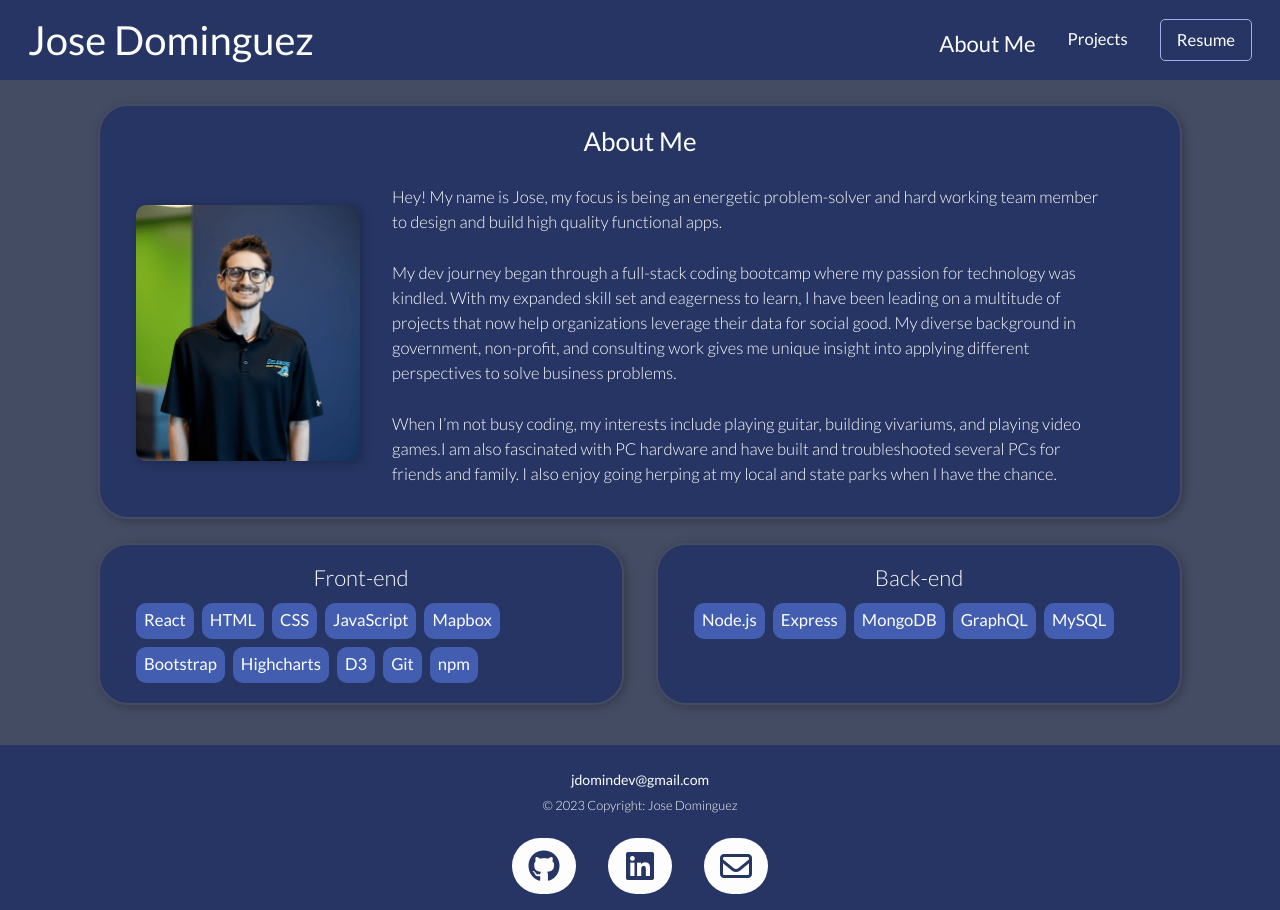
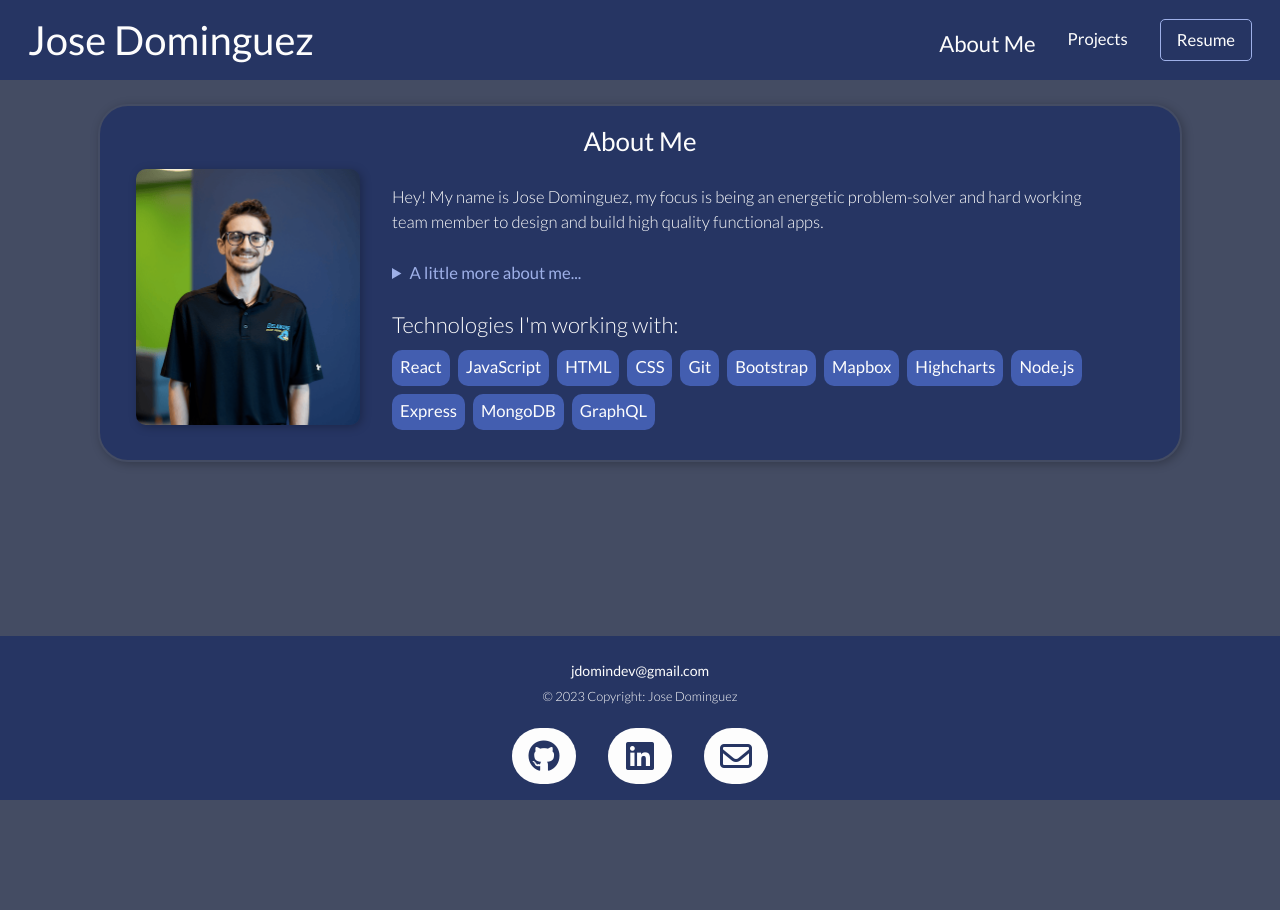
Before and after one commit to jdomindev/portfolio, a React (Vite) app: page /about in a window 1280 px wide. After the commit the page ends 800 px from the top, so only its background shows below. Built offline with nearby package versions, Linux system fonts and the light colour scheme.

Commit message:
updated about page bio, edited info.js project descriptions

```diff
--- a/src/data/info.js
+++ b/src/data/info.js
@@ -1,9 +1,13 @@
 export const info = {
   tech: {
-    frontend: [
+    skills: [
       {
         icon: "fa-brands fa-react",
         name: "React",
+      },
+      {
+        icon: "fa-brands fa-square-js",
+        name: "JavaScript",
       },
       {
         icon: "fa-brands fa-html5",
@@ -14,12 +18,8 @@ export const info = {
         name: "CSS",
       },
       {
-        icon: "fa-brands fa-square-js",
-        name: "JavaScript",
-      },
-      {
-        icon: "fa-brands fa-square-js",
-        name: "Mapbox",
+        icon: "fa-brands fa-git-alt",
+        name: "Git",
       },
       {
         icon: "fa-brands fa-square-js",
@@ -27,28 +27,20 @@ export const info = {
       },
       {
         icon: "fa-brands fa-square-js",
+        name: "Mapbox",
+      },
+
+      {
+        icon: "fa-brands fa-square-js",
         name: "Highcharts",
       },
-      {
-        icon: "fa-brands fa-square-js",
-        name: "D3",
-      },
-      {
-        icon: "fa-brands fa-git-alt",
-        name: "Git",
-      },
-      {
-        icon: "fa-brands fa-npm",
-        name: "npm",
-      },
-    ],
-    backend: [
       {
         icon: "fa-brands fa-node-js",
         name: "Node.js",
       },
+
       {
-        icon: "fa-brands fa-node-js",
+        icon: "fa-brands fa-npm",
         name: "Express",
       },
       {
@@ -59,13 +51,35 @@ export const info = {
         icon: "fa-brands fa-node-js",
         name: "GraphQL",
       },
-      {
-        icon: "fa-brands fa-node-js",
-        name: "MySQL",
-      },
     ],
   },
   projects: [
+    {
+      title: "Ecommerce Store Template",
+      type: "Personal Project",
+      role: "Designer | Developer",
+      date: "2023",
+      image: "ecommerce.png",
+      description:
+        "MERN stack ecommerce app where users can add items to their cart and checkout utilizing Stripe's API. Intended to be a reusable template for those who may want to add their own products.",
+      tech: [
+        "HTML",
+        "CSS",
+        "JS",
+        "React",
+        "React Router",
+        "React Bootstrap",
+        "Bootstrap",
+        "Node.js",
+        "Express",
+        "MongoDB",
+        "GraphQL",
+        "REST APIs",
+        "Cloudflare",
+      ],
+      repoLink: "https://github.com/jdomindev/ecommerce-react",
+      deployedLink: "",
+    },
     {
       title: "The WRK Group's Social Impact",
       type: "Employer: Tech Impact",
@@ -73,7 +87,7 @@ export const info = {
       date: "2023",
       image: "wrk-group.png",
       description:
-        "Data dashboard built for The WRK Group to quantify and illustrate their social impact across various domains such as housing, education, and safety.",
+        "Data visualization dashboard built for The WRK Group to quantify and illustrate their social impact across various domains such as housing, education, and safety.",
       tech: [
         "HTML",
         "CSS",
@@ -88,31 +102,31 @@ export const info = {
       repoLink: "https://github.com/de-data-lab/WRK-react",
       deployedLink: "https://wrk-group-social-impact.pages.dev/",
     },
-    {
-      title: "Tandem Fandom",
-      type: "Academic Project",
-      role: "Designer | Developer",
-      date: "2022",
-      image: "tandem.png",
-      description:
-        "MERN stack app designed for those seeking to find and match with users with similar fandom interests. Created back-end by combining a Node.js/Express.js server and MongoDB/GraphQL database and query language. Utilized a React front-end supplemented with bootstrap, react-bootstrap, and react router.",
-      tech: [
-        "HTML",
-        "CSS",
-        "JS",
-        "React",
-        "React Router",
-        ,
-        "Node.js",
-        "Express",
-        "MongoDB",
-        "GraphQL",
-        "Bootstrap",
-        "JWT"
-      ],
-      repoLink: "https://github.com/jdomindev/tandemfandom",
-      deployedLink: "https://thawing-island-96191.herokuapp.com/",
-    },
+    // {
+    //   title: "Tandem Fandom",
+    //   type: "Academic Project",
+    //   role: "Designer | Developer",
+    //   date: "2022",
+    //   image: "tandem.png",
+    //   description:
+    //     "MERN stack app designed for those seeking to find and match with users with similar fandom interests. Created back-end by combining a Node.js/Express.js server and MongoDB/GraphQL database and query language. Utilized a React front-end supplemented with bootstrap, react-bootstrap, and react router.",
+    //   tech: [
+    //     "HTML",
+    //     "CSS",
+    //     "JS",
+    //     "React",
+    //     "React Router",
+    //     ,
+    //     "Node.js",
+    //     "Express",
+    //     "MongoDB",
+    //     "GraphQL",
+    //     "Bootstrap",
+    //     "JWT"
+    //   ],
+    //   repoLink: "https://github.com/jdomindev/tandemfandom",
+    //   deployedLink: "https://thawing-island-96191.herokuapp.com/",
+    // },
     {
       title: "Game Getter",
       type: "Academic Project",
--- a/src/pages/About.jsx
+++ b/src/pages/About.jsx
@@ -8,13 +8,15 @@ function About() {
       <div className="main-card">
         <h2 className="about-header">About Me</h2>
         <div className="about-layout">
-          <img className="img" src="./profile.png" alt="Jose Dominguez"></img>
+          <img className="img" src="/images/profile.png" alt="Jose Dominguez"></img>
           <div>
             <p className="about-text">
-              Hey! My name is Jose, my focus is being an energetic
+              Hey! My name is Jose Dominguez, my focus is being an energetic
               problem-solver and hard working team member to design and build
               high quality functional apps.
             </p>
+            <details>
+              <summary className="about-text"><strong>A little more about me...</strong></summary>
               <p className="about-text">
                 My dev journey began through a full-stack coding bootcamp where my
                 passion for technology was kindled. With my expanded skill set and eagerness to learn, I have been leading on a multitude of projects that now help
@@ -25,20 +27,16 @@ function About() {
               </p>
               <p className="about-text">
                 When I’m not busy coding, my interests include playing guitar,
-              building vivariums, and playing video games.I am also fascinated
-              with PC hardware and have built and troubleshooted several PCs for
+                building vivariums, and playing video games. I am also fascinated
+                with computer hardware and have built and troubleshooted several PCs for
                 friends and family. I also enjoy going herping at my local and
                 state parks when I have the chance.
               </p>
-          </div>
-        </div>
-      </div>
-      {/* Skills */}
-      <div className="skills-container">
-        <div className="main-card main-card-width">
-          <h3 className="about-subheader">Front-end</h3>
+            </details>
+            <div className="about-text">
+              <h3 className="about-subheader">Technologies I'm working with:</h3>
               <div className="tech-container">
-            {info.tech.frontend.map((item) => {
+                {info.tech.skills.map((item) => {
                   return (
                     <div className="tech-tag">
                       {/* <i className={`${item.icon} fa-fw icon-size`}></i> */}
@@ -48,17 +46,8 @@ function About() {
                 })}
               </div>
             </div>
-        <div className="main-card main-card-width">
-          <h3 className="about-subheader">Back-end</h3>
-          <div className="tech-container">
-            {info.tech.backend.map((item) => {
-              return (
-                <div className="tech-tag">
-                  {/* <i className={`${item.icon} fa-fw icon-size`}></i> */}
-                  <h3 className="tech-name">{item.name}</h3>
-                </div>
-              );
-            })}
+
+
           </div>
         </div>
       </div>
--- a/src/pages/Landing.jsx
+++ b/src/pages/Landing.jsx
@@ -5,7 +5,7 @@ function Landing() {
   return (
     <section className="container">
         <div className="image-container">
-            <img className="img-landing" src="/profile.png" alt="Jose Dominguez"></img>
+            <img className="img-landing" src="images/profile.png" alt="Jose Dominguez"></img>
             <div>
                 <h1 className="landing-header">Jose Dominguez</h1>
                 <h2 className="landing-subheader">Web Developer</h2>
--- a/src/styles/about.css
+++ b/src/styles/about.css
@@ -23,7 +23,6 @@
 }
 
 .about-subheader {
-  text-align: center;
   font-size: var(--font-size-lg);
   font-weight: 300;
 }
@@ -39,9 +38,27 @@
   font-size: var(--font-size-md);
 }
 
+summary {
+  color: var(--blue-2);
+}
+
+/* Animation for opening details */
+
+details[open] summary ~ * {
+  animation: sweep .5s ease-in-out;
+}
+
+@keyframes sweep {
+  0%    {opacity: 0; margin-left: -10px}
+  100%  {opacity: 1; margin-left: 0px}
+}
+
+
+
 @media screen and (min-width: 1200px) {
   .about-layout {
     flex-direction: row;
+    align-items: start;
   }
 
   .about-text {
```
Also changed, not shown: public/images/profile.png (renamed from public/profile.png), public/images/wrk-group.png (added). Lines whose indentation alone changed are shown as unchanged.
